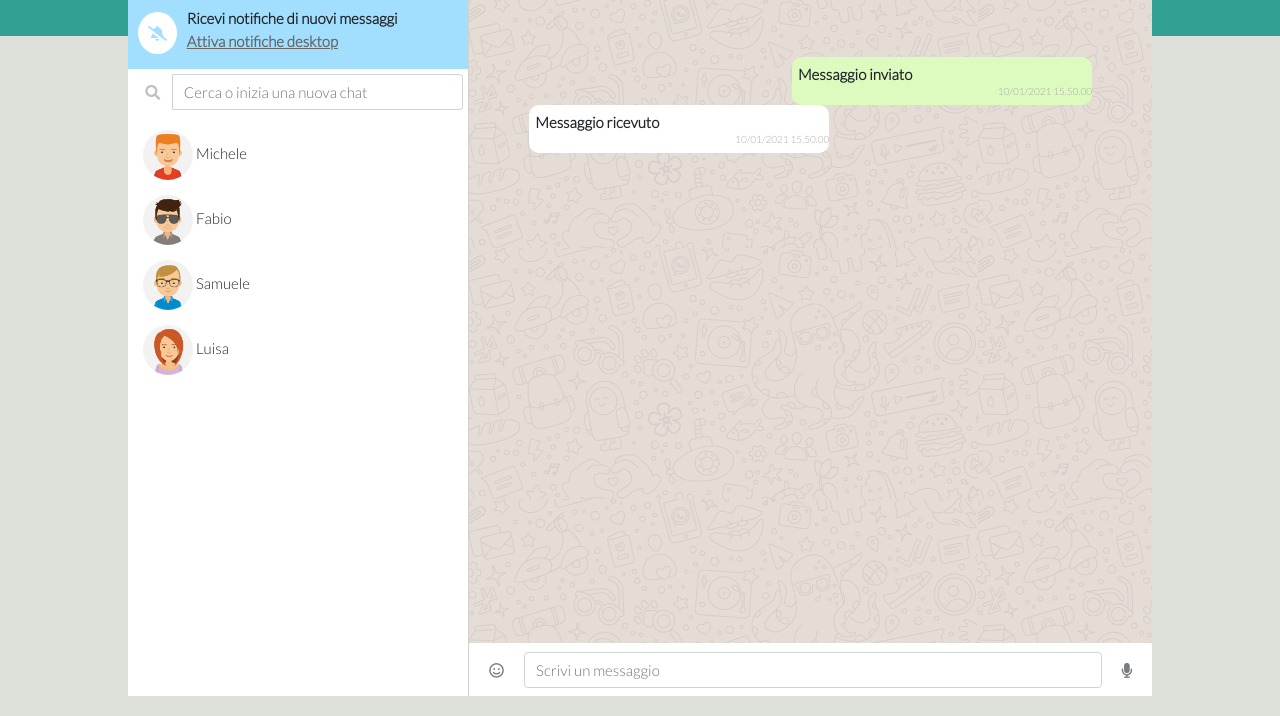
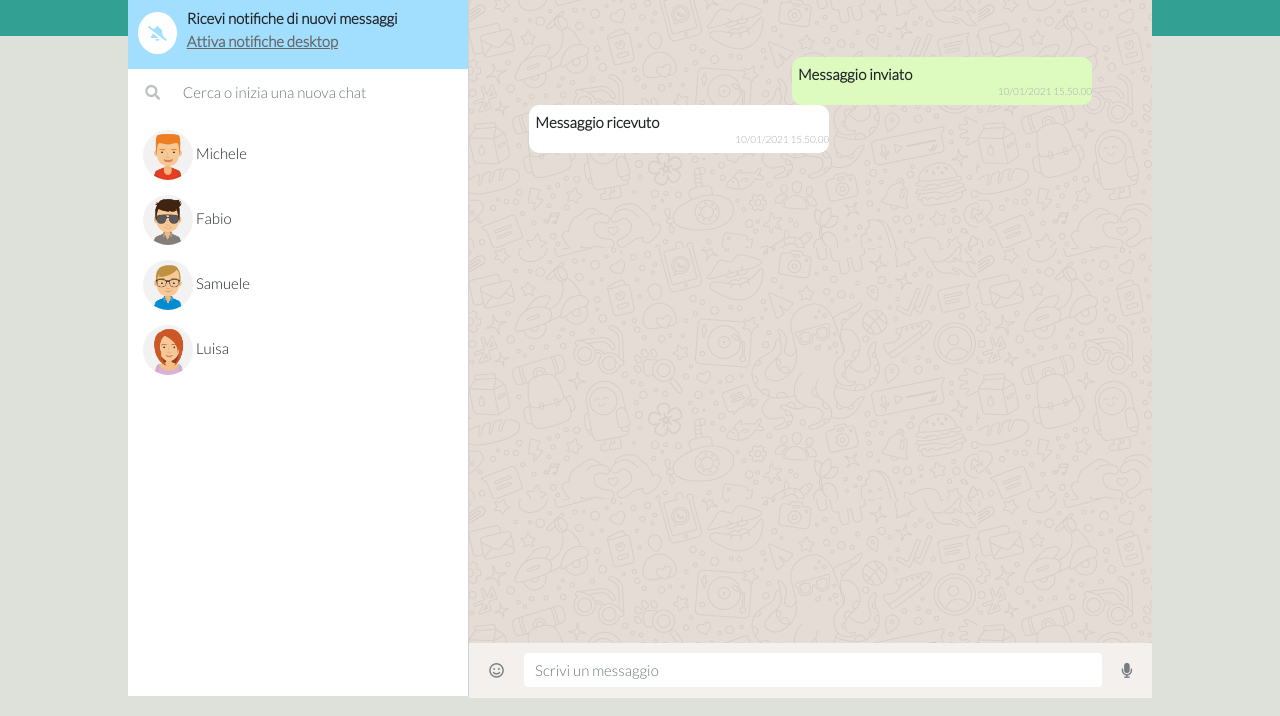
Before and after one commit to Rorins/vue-boolzapp, a plain HTML site: page index.html in a window 1280 px wide. Shown: the part 84-800 px from the top of the page. Drawn offline with nearby package versions, Linux system fonts and the light colour scheme.

Commit message:
sistemato colore

```diff
--- a/css/main.css
+++ b/css/main.css
@@ -155,6 +155,9 @@ ul {
 }
 
 /*Input*/
+.input {
+  background-color: #f4f0ed;
+}
 input .form-control {
   width: 700px;
 }
--- a/index.html
+++ b/index.html
@@ -72,7 +72,7 @@
                 </div>
                 <input
                   type="text"
-                  class="form-control"
+                  class="form-control border-0"
                   placeholder="Cerca o inizia una nuova chat"
                   aria-label=""
                   aria-describedby="basic-addon1"
@@ -127,7 +127,7 @@
           >
             <i class="far fa-smile"></i>
             <input
-              class="form-control mr-sm-2"
+              class="form-control mr-sm-2 border-0"
               type="search"
               placeholder="Scrivi un messaggio"
               aria-label="Search"
```
